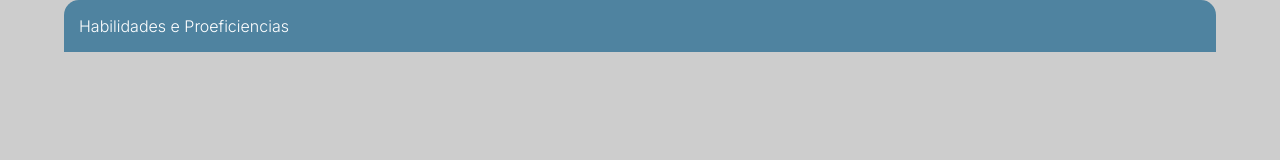
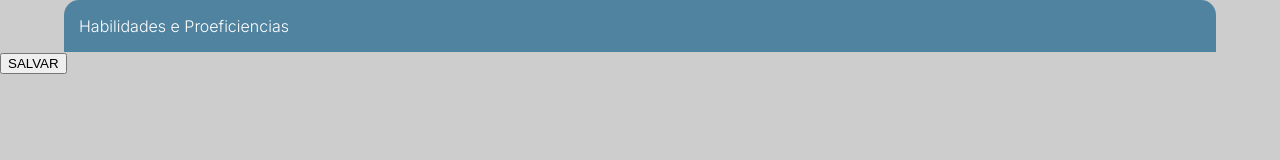
Before and after one commit to mabiiak/ficheiro-de-bolso, a React (Create React App) app: page / in a window 1280 px wide. Shown: the top 160 px of the page. Built offline with nearby package versions, Linux system fonts and the light colour scheme.

Commit message:
feat: cria função para salvar habilidade em localstorage

```diff
--- a/src/paginas/Ficha.jsx
+++ b/src/paginas/Ficha.jsx
@@ -12,6 +12,18 @@ export default function Ficha() {
         sabedoria: 0,
         carisma: 0,
     });
+
+    useEffect(() => {
+        let verSalvos = JSON.parse(localStorage.getItem('personagem'));
+
+        console.log(verSalvos);
+
+        if (verSalvos) setHabilidades(verSalvos);
+    }, []);
+
+    const salvaHabilidades = () => {
+        localStorage.setItem('personagem', JSON.stringify(defineHabilidades));
+    };
 
     const habilidadesProeficiencias = () => (
         <div>
@@ -39,6 +51,7 @@ export default function Ficha() {
             {/* Magias */}
 
             {/* Itens */}
+            <button onClick={salvaHabilidades}>SALVAR</button>
         </div>
     )
 }
```
